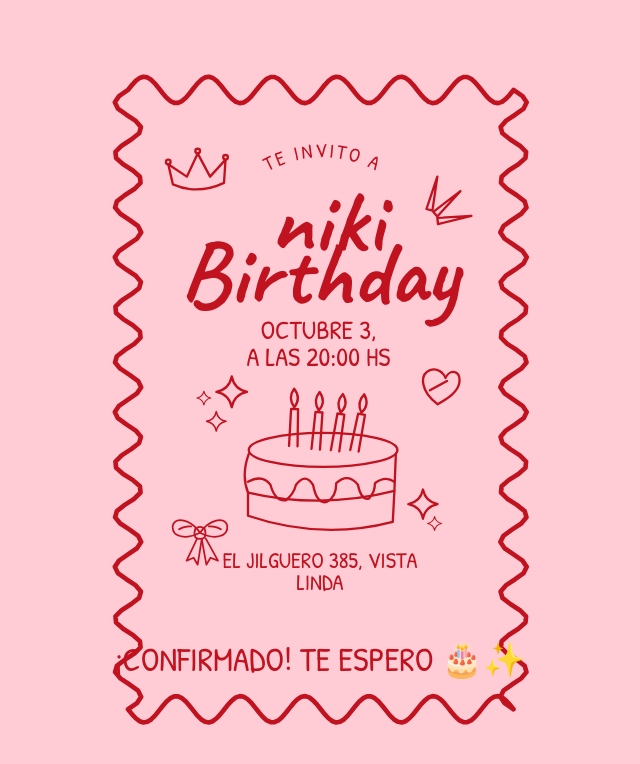
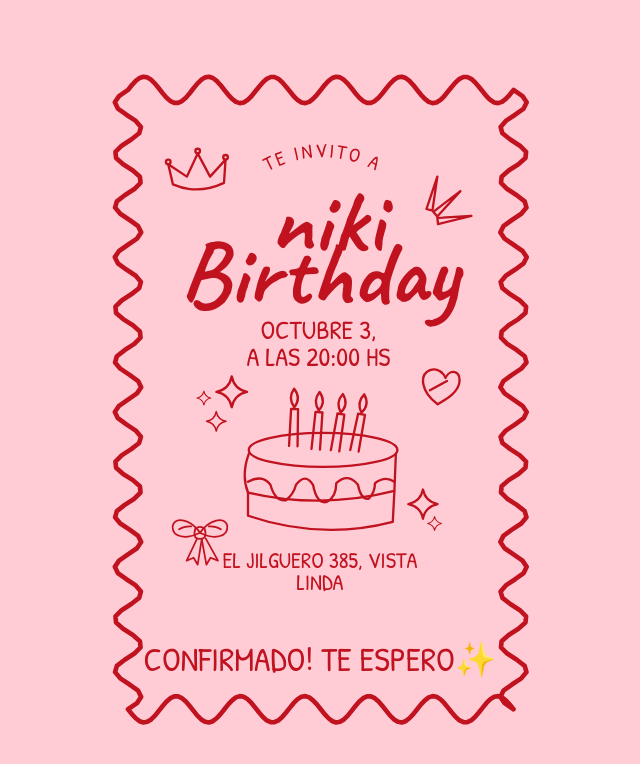
Before and after one commit to NicoleLlumpo1/Invitaci-n-de-cumple-niki, a plain HTML site: page index.html in a window 1280 px wide. Both pictures are taken after a click on the button "SÍ, VOY 💖". Shown: the whole page, without its empty margins (320-960 px from the left). Drawn offline with Linux system fonts and the light colour scheme.

Commit message:
carten conf

```diff
--- a/index.html
+++ b/index.html
@@ -122,7 +122,7 @@
         <button type="button" class="botonConfirmarSi" id="botonConfirmarSi">Sí, voy 💖</button>
         <button type="button" class="botonConfirmarNo" id="botonConfirmarNo">No</button>
       </div>
-      <p class="mensajeAsistenciaConfirmada oculto" id="mensajeAsistenciaConfirmada">¡Confirmado! Te espero 🎂✨</p>
+      <p class="mensajeAsistenciaConfirmada oculto" id="mensajeAsistenciaConfirmada"> Confirmado! Te espero✨</p>
     </section>
 
   </main>
```
